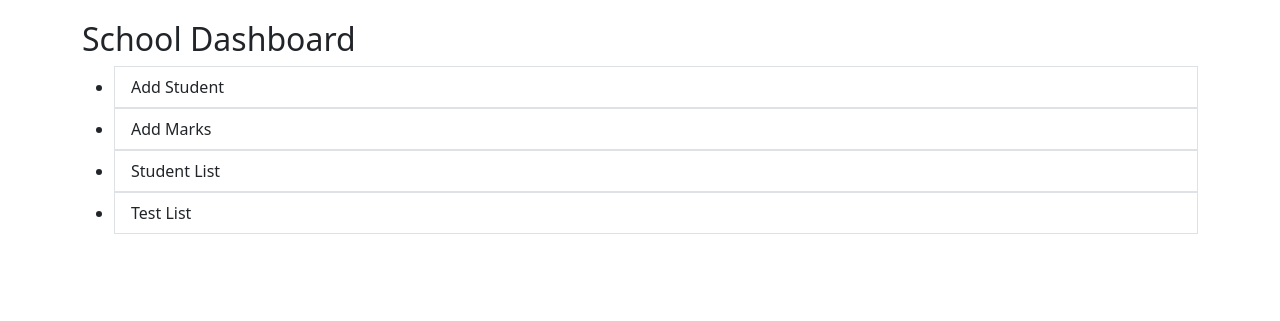
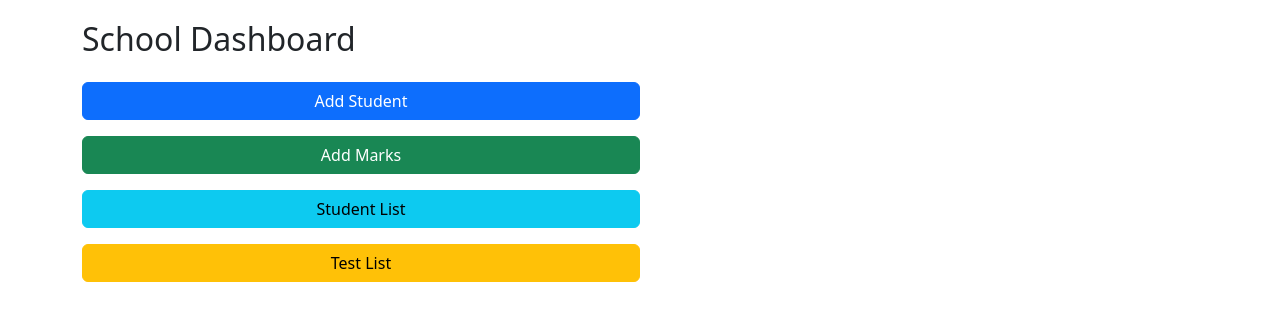
Before and after one commit to sushilnic/role-based-test-system, a Django app: template role_based_test_system/test_management/templates/school_dashboard.html in a window 1280 px wide. Shown: the part 56-377 px from the top of the page. Run offline with Django 5.2, Linux system fonts and the light colour scheme; the template is opened without the code that fills it, so the values that code supplies are empty; some libraries are stand-ins or nearby versions.

Commit message:
style change in school dashboard

```diff
--- a/role_based_test_system/test_management/templates/school_dashboard.html
+++ b/role_based_test_system/test_management/templates/school_dashboard.html
@@ -1,14 +1,11 @@
-
 {% extends 'base.html' %}
 {% block title %}School Dashboard{% endblock %}
 {% block content %}
-<h2>School Dashboard</h2>
-<div class="list-group">
-<ul>
-    <li><a href="{% url 'add_student' %}" class="list-group-item list-group-item-action">Add Student</a></li>
-    <li><a href="{% url 'add_marks' %}" class="list-group-item list-group-item-action">Add Marks</a></li>
-    <li><a href="{% url 'student_list' %}" class="list-group-item list-group-item-action">Student List</a></li>
-    <li><a href="{% url 'test_list' %}" class="list-group-item list-group-item-action"> Test List</a></li>
-</ul>
-</div
+<h2 class="mb-4">School Dashboard</h2>
+<div class="d-grid gap-3">
+    <a href="{% url 'add_student' %}" class="btn btn-primary w-50" >Add Student</a>
+    <a href="{% url 'add_marks' %}" class="btn btn-success w-50">Add Marks</a>
+    <a href="{% url 'student_list' %}" class="btn btn-info w-50">Student List</a>
+    <a href="{% url 'test_list' %}" class="btn btn-warning w-50">Test List</a>
+</div>
 {% endblock %}
```
Also changed, not shown: role_based_test_system/db.sqlite3.
